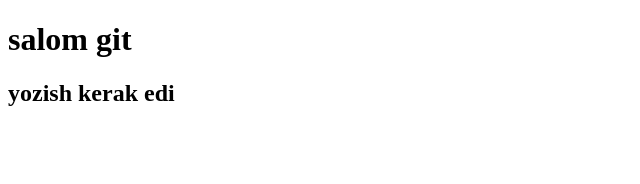
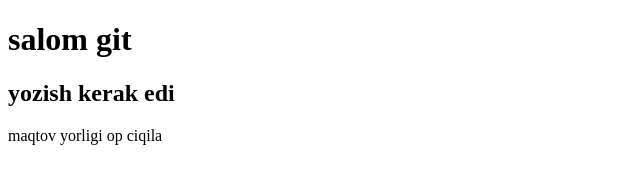
Before and after one commit to shaxriyor-UzB/project, a plain HTML site: page index.html in a window 1280 px wide. Shown: the whole page, without its empty margins (0-640 px from the left). Drawn offline with Linux system fonts and the light colour scheme.

Commit message:
p yozing
sdsbdfahngfsjfg

```diff
--- a/index.html
+++ b/index.html
@@ -9,5 +9,6 @@
 <body>
     <h1>salom git</h1>
     <h2>yozish kerak edi</h2>
+    <p>maqtov yorligi op ciqila</p>
 </body>
 </html>
```
